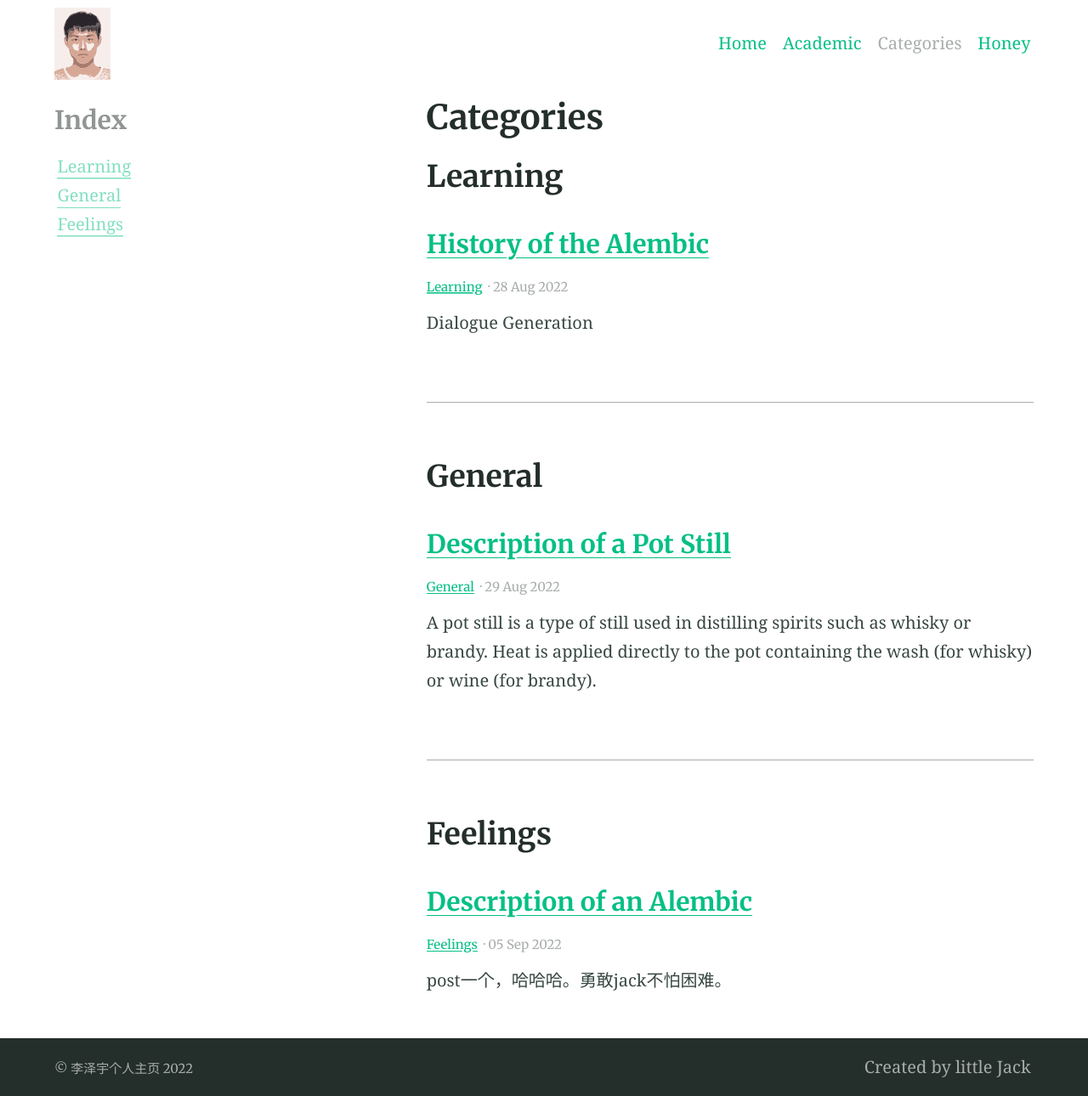
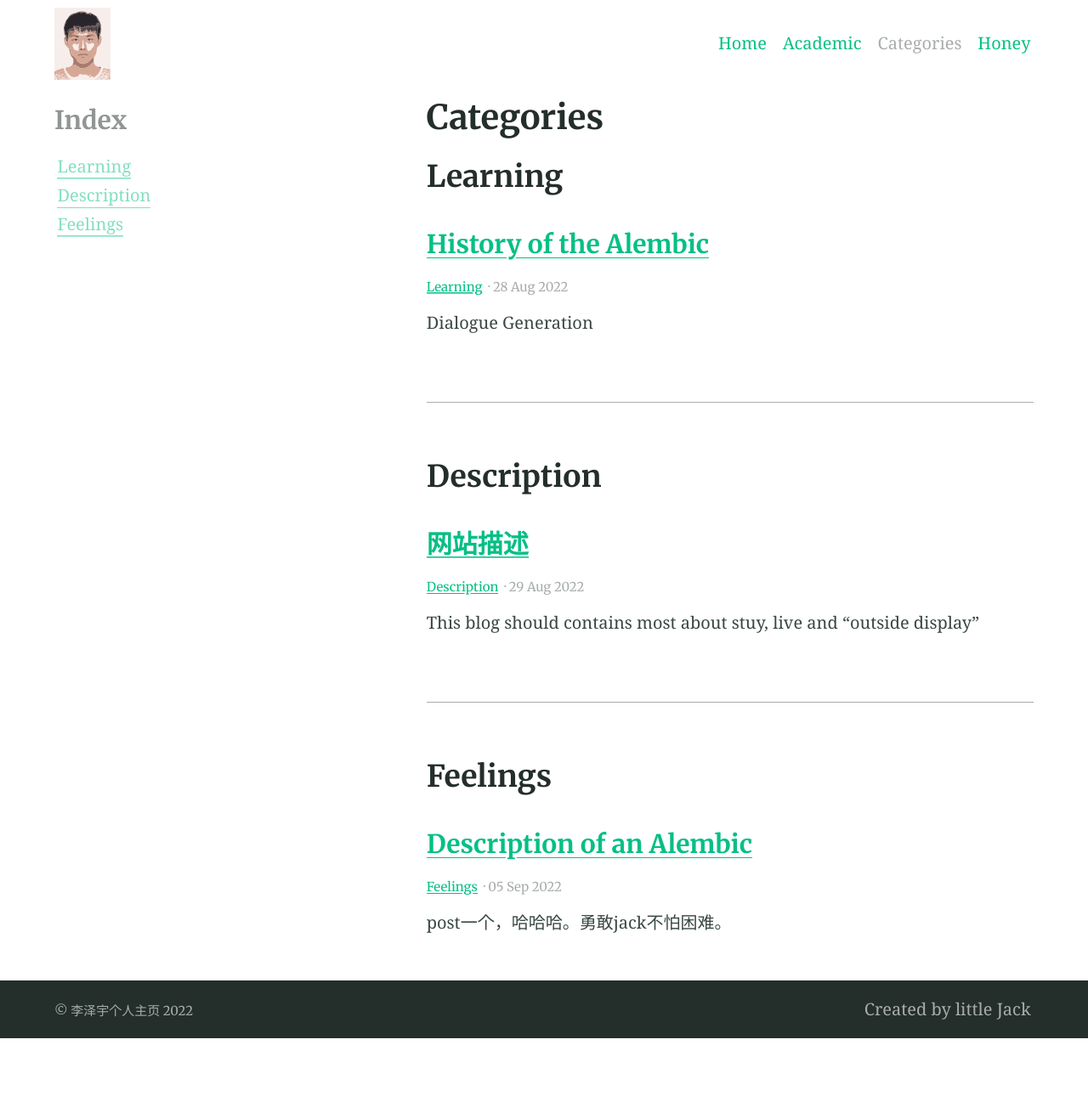
Before and after one commit to lizeyujack/lizeyujack.github.io, a Jekyll site: the page built from categories.md, in a window 1280 px wide. Shown: the whole page at 85% size. Built offline with Jekyll 4.4.1, drawn with Linux system fonts in a browser that asks for light colours; after the commit the page ends 1222 px from its top, so only the background shows below that; part of the change alters nothing that is shown.

Commit message:
Update 2022-08-29-example-post-three.md

```diff
--- a/_posts/2022-08-29-example-post-three.md
+++ b/_posts/2022-08-29-example-post-three.md
@@ -1,18 +1,14 @@
 ---
-title: Description of a Pot Still
+title: 网站描述
 categories:
-- General
+- Description
 excerpt: |
-  A pot still is a type of still used in distilling spirits such as whisky or brandy. Heat is applied directly to the pot containing the wash (for whisky) or wine (for brandy).
+  This blog should contains most about stuy, live and "outside display"
 feature_text: |
-  ## The Pot Still
-  The modern pot still is a descendant of the alembic, an earlier distillation device
+  ## Will be a fantastic bolg
+  Hope this one could push me to do a lot for changing the world in NLP/ML.
 feature_image: "https://picsum.photos/2560/600?image=733"
 image: "https://picsum.photos/2560/600?image=733"
 ---
 
-A pot still is a type of still used in distilling spirits such as whisky or brandy. Heat is applied directly to the pot containing the wash (for whisky) or wine (for brandy). This is called a batch distillation (as opposed to a continuous distillation).
-
-At standard atmospheric pressure, alcohol boils at 78 °C (172 °F), while water boils at 100 °C (212 °F). During distillation, the vapour contains more alcohol than the liquid. When the vapours are condensed, the resulting liquid contains a higher concentration of alcohol. In the pot still, the alcohol and water vapour combine with esters and flow from the still through the condensing coil. There they condense into the first distillation liquid, the so-called "low wines". The low wines have a strength of about 25–35% alcohol by volume, and flow into a second still. It is then distilled a second time to produce the colourless spirit, collected at about 70% alcohol by volume. Colour is added through maturation in an oak aging barrel, and develops over time.
-
-The modern pot still is a descendant of the alembic, an earlier distillation device.
+建立日期2022年9月4日。第一次发送博客记录。本博客主要包含三个展示内容。个人展示，博客部分，目录概要，与属鼠的分享。目前是这个结构，还在运维ing...🙌
```
